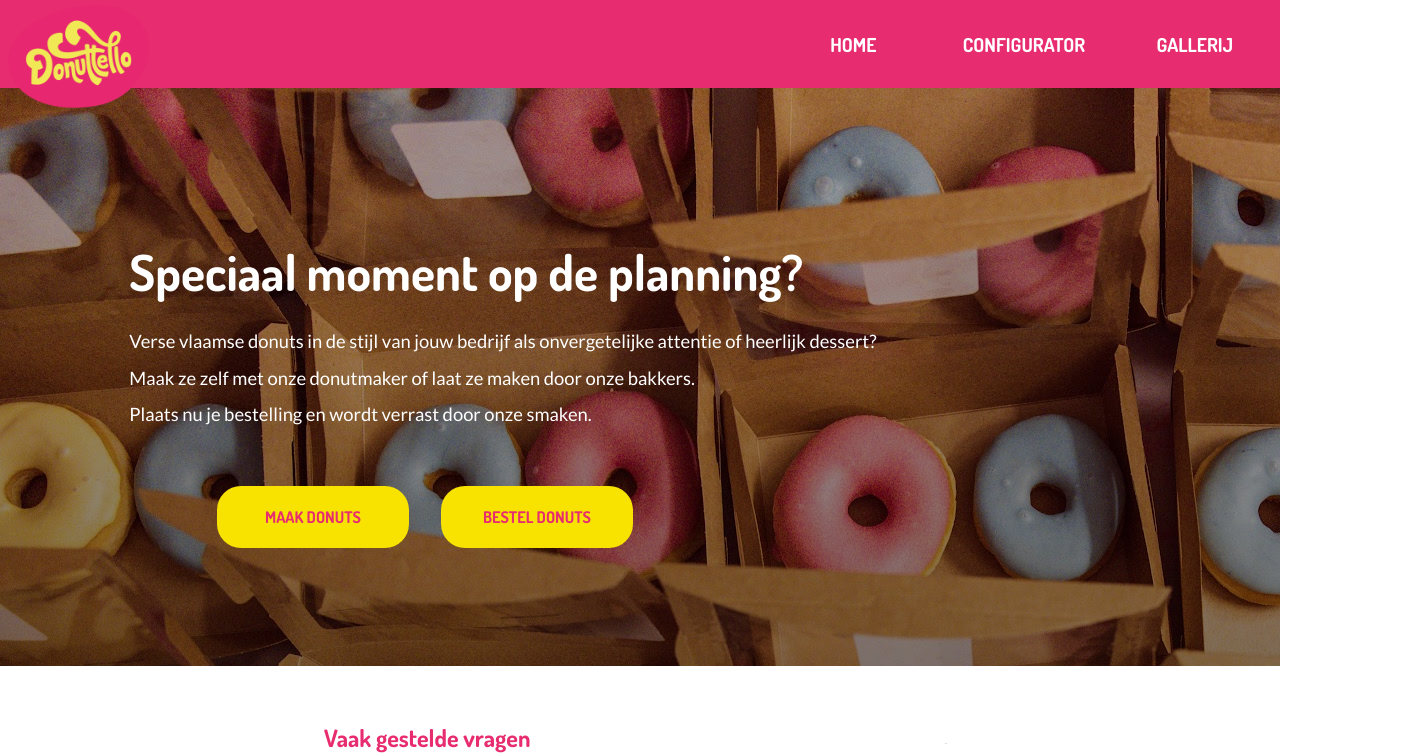
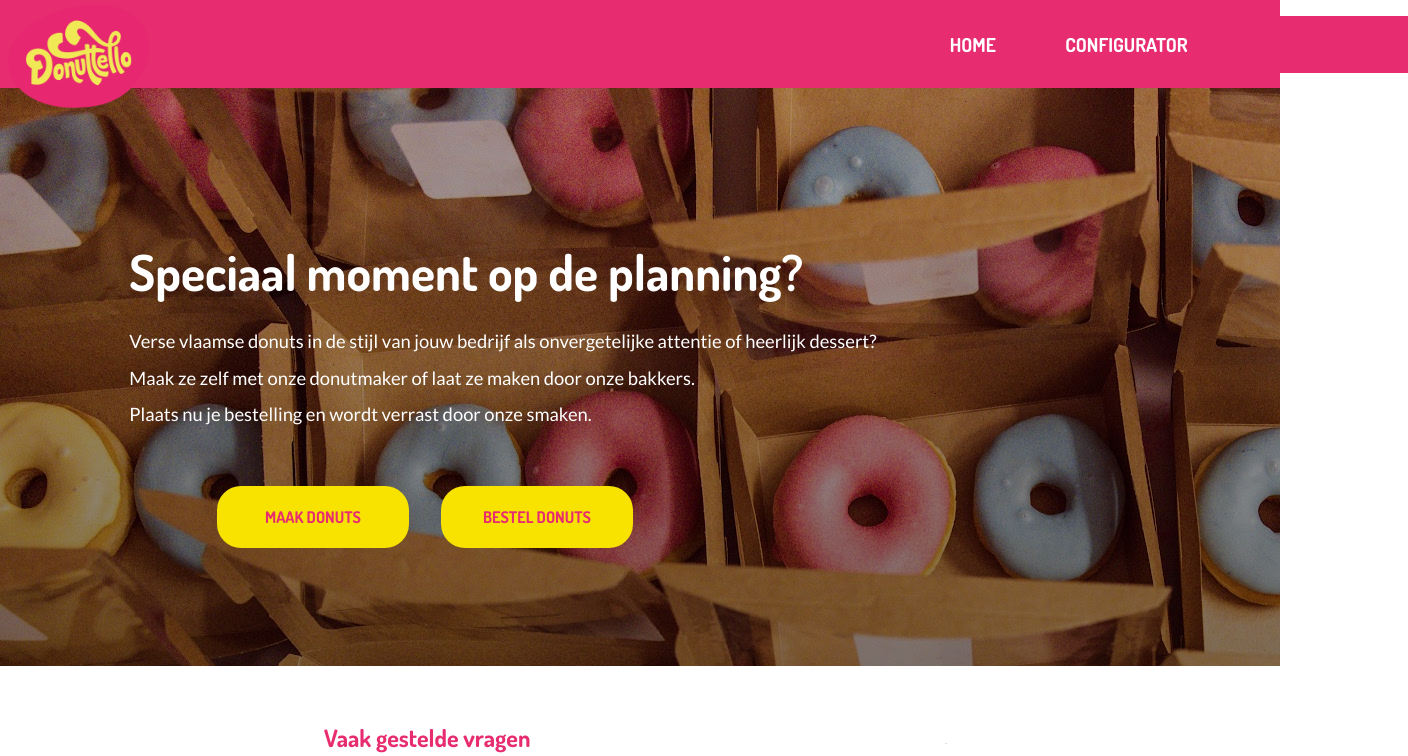
Before and after one commit to lienapaeps/DEV5-EINDBAAS-FRONTEND, a Vue app: page / in a window 1280 px wide. Shown: the top 756 px of the page, 1408 px wide, since content can reach past the window. Built offline with nearby package versions, Linux system fonts and the light colour scheme.

Commit message:
fix: remove gallery from nav

```diff
--- a/src/components/Nav.vue
+++ b/src/components/Nav.vue
@@ -40,7 +40,7 @@ const currentView = computed(() => {
         <ul class="nav__menu">
             <li><a href="#/">Home</a></li>
             <li><a href="#/configurator">Configurator</a></li>
-            <li><a href="#/gallery">Gallerij</a></li>
+            <!-- <li><a href="#/gallery">Gallerij</a></li> -->
             <!-- <a href="#/login">Log in</a> -->
         </ul>
     </nav>
@@ -62,7 +62,7 @@ nav {
 }
 
 .nav__menu li {
-    width: 100%;
+    width: 30%;
     list-style: none;
     padding: 1em 0;
 }
@@ -127,7 +127,7 @@ label {
         padding: 0;
         width: 60%;
         margin: 0;
-        margin-left: 40%;
+        margin-left: 50%;
     }
 }
 
@@ -138,7 +138,7 @@ label {
     }
 
     .nav__menu {
-        margin-left: 60%;
+        margin-left: 70%;
         width: 40%;
     }
 
```
